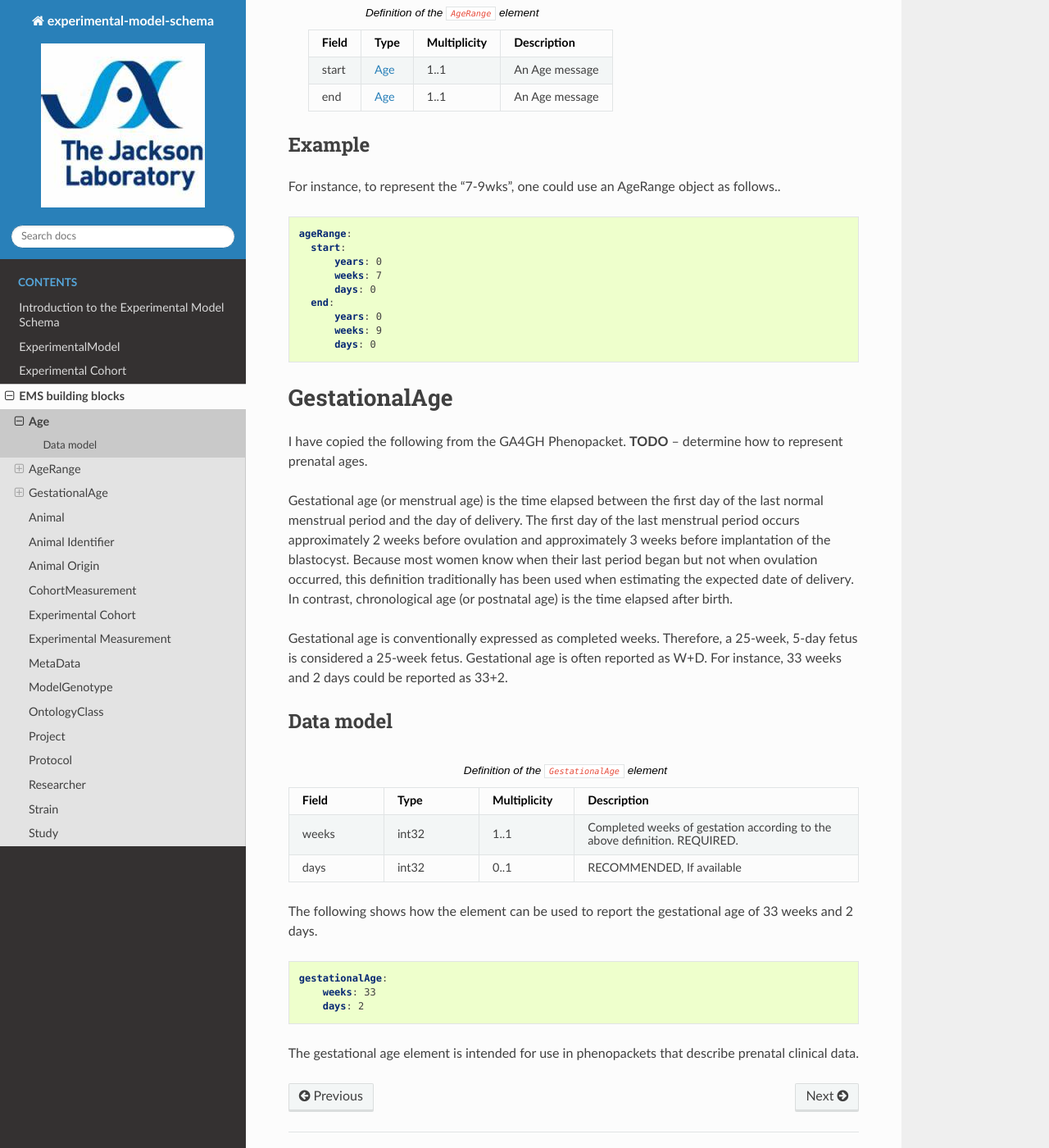
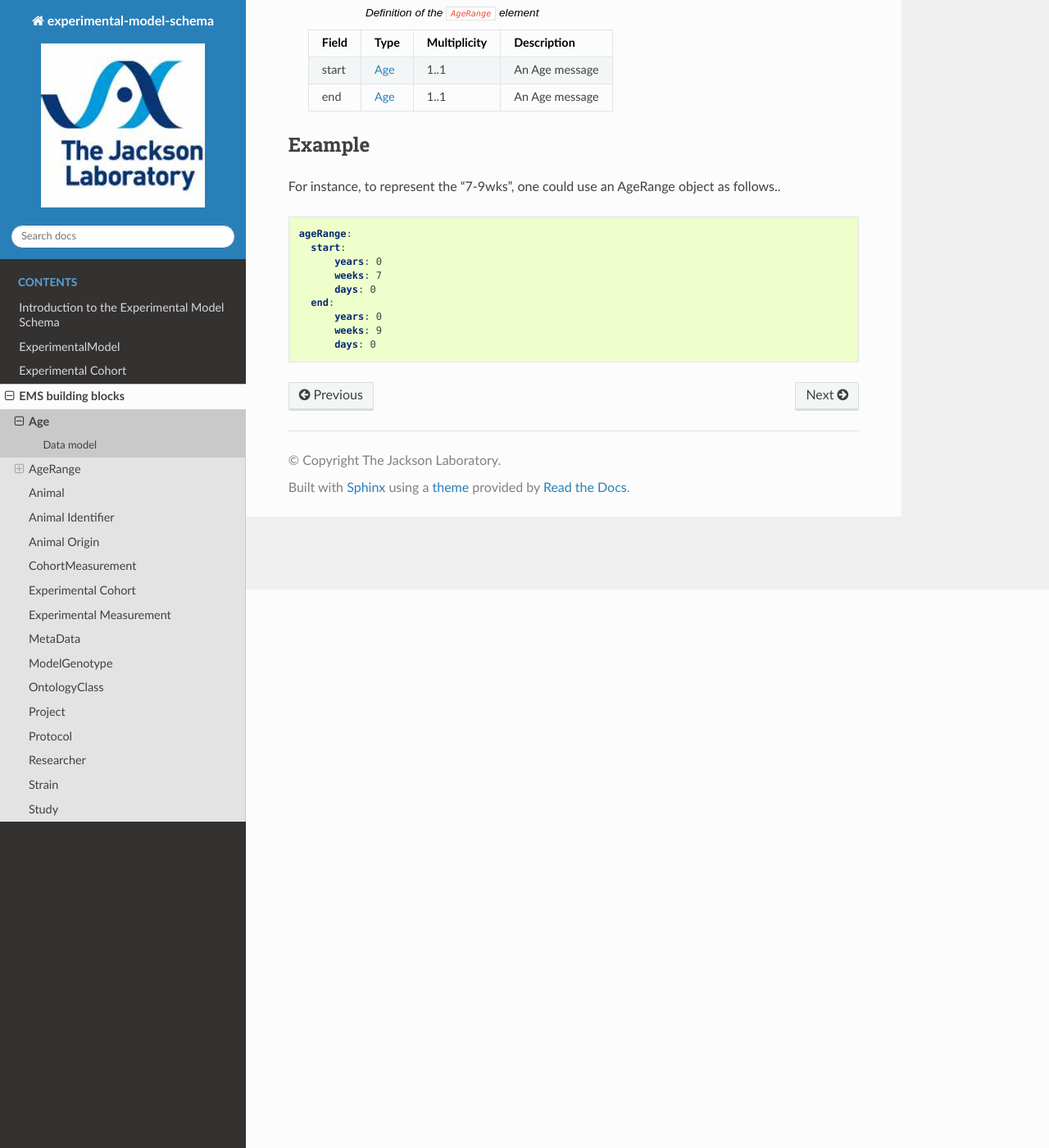
Before and after one commit to TheJacksonLaboratory/ExperimentalModelSchema, a Sphinx documentation site: the page built from docs/age.rst, in a window 1280 px wide and 1400 px high, scrolled down 681 px. Shown: the whole window at 82% size. Built offline with Sphinx 7.4.7 and the Read the Docs theme 2.0.0, drawn with Linux system fonts in a browser that asks for light colours; pages that are not in the unit, such as notebooks, are missing from menus.

```diff
--- a/docs/age.rst
+++ b/docs/age.rst
@@ -67,55 +67,3 @@
         years: 0
         weeks: 9
         days: 0
-
-
-##############
-GestationalAge
-##############
-
-I have copied the following from the GA4GH Phenopacket. **TODO** -- determine how to represent prenatal ages.
-
-
-Gestational age (or menstrual age) is the time elapsed between the first day of the last normal menstrual period and
-the day of delivery. The first day of the last menstrual period occurs approximately 2 weeks before ovulation and
-approximately 3 weeks before implantation of the blastocyst. Because most women know when their last period began but
-not when ovulation occurred, this definition traditionally has been used when estimating the expected date of delivery.
-In contrast, chronological age (or postnatal age) is the time elapsed after birth.
-
-Gestational age is conventionally expressed as completed weeks. Therefore, a 25-week, 5-day fetus is considered a
-25-week fetus. Gestational age is often reported as W+D. For instance, 33 weeks and 2 days could be reported as 33+2.
-
-
-Data model
-##########
-
-
-.. list-table:: Definition  of the ``GestationalAge`` element
-   :widths: 25 25 25 75
-   :header-rows: 1
-
-   * - Field
-     - Type
-     - Multiplicity
-     - Description
-   * - weeks
-     - int32
-     - 1..1
-     - Completed weeks of gestation according to the above definition. REQUIRED.
-   * - days
-     - int32
-     - 0..1
-     - RECOMMENDED, If available
-
-
-The following shows how the element can be used to report the gestational age of 33 weeks and 2 days.
-
-
-.. code-block:: yaml
-
-    gestationalAge:
-        weeks: 33
-        days: 2
-
-
-The gestational age element is intended for use in phenopackets that describe prenatal clinical data.
--- a/docs/animal_identifier.rst
+++ b/docs/animal_identifier.rst
@@ -17,7 +17,7 @@
    :header: Field, Type, Multiplicity, Description
 
     id, string, 0..1, arbitrary identifier. OPTIONAL (or should this be required?).
-    OntologyClass,identifier, 1..1, ontology term that describes the type of identifier, e.g. ear punch or tattoo. REQUIRED
+    OntologyClass,identifier, 1..1, ontology term that describes the type of identifier such as ear punch or tattoo. REQUIRED
     identifier_value, string, 1..1, the value of the identifier. REQUIRED
 
 The *AnimalIdentification* message is designed to be a component of the :ref:`rstanimal` message.
```
Also changed, not shown: docs/animal_origin.rst (+44 -0 lines), 1 other file.
